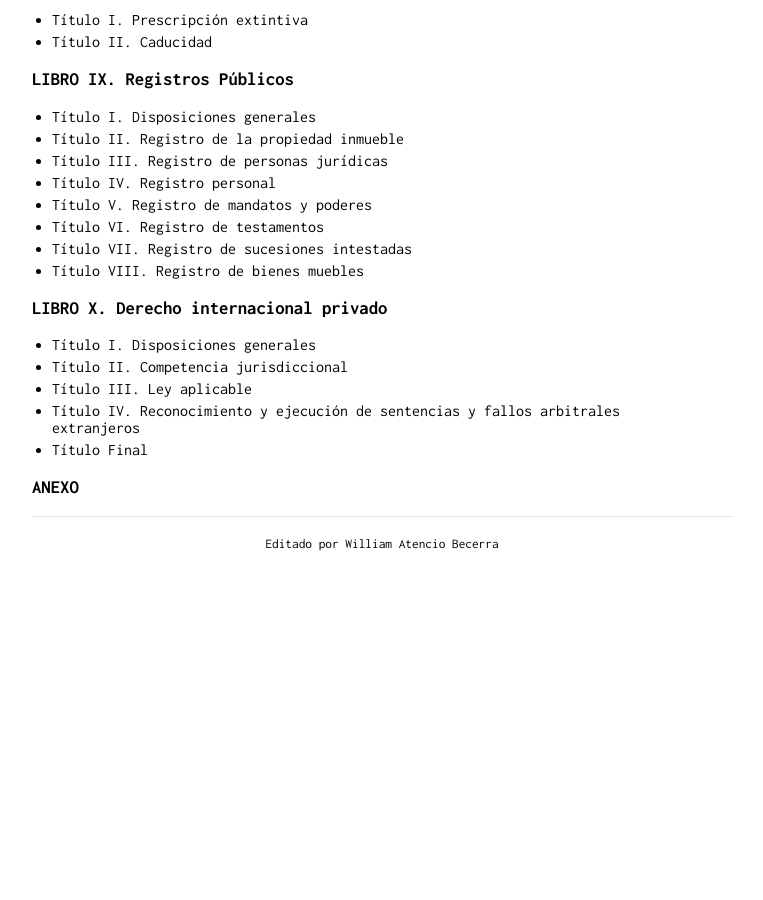
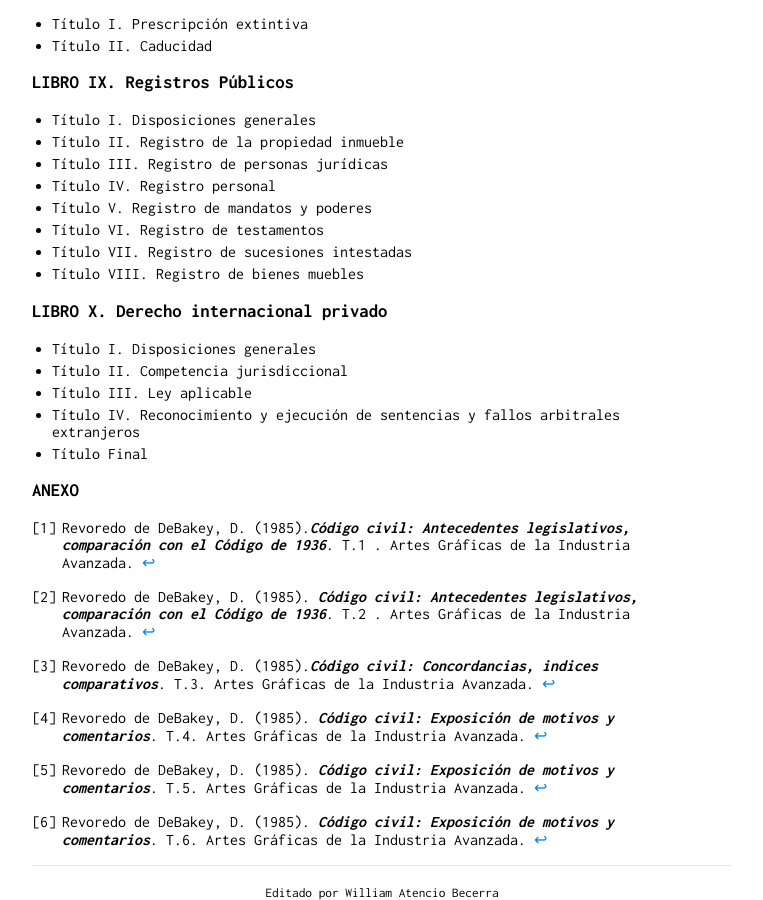
Before and after one commit to actio1680/actio1680.github.io, a Jekyll site: the page built from cc1984.md, in a window 1280 px wide and 900 px high, scrolled down 4345 px. Shown: the whole window, without its empty margins (258-1021 px from the left). Built offline with Jekyll 4.4.1, drawn with Linux system fonts in a browser that asks for light colours; our own code applies the rules of GitHub Pages for plain Markdown files; before the commit the page ends 4896 px from its top, so only the background shows below that.

Commit message:
Update cc1984.md

```diff
--- a/cc1984.md
+++ b/cc1984.md
@@ -2,7 +2,7 @@
 layout: default
 ---
 ## CÓDIGO CIVIL DEL PERÚ 1984
-Se promulgo el 24 de julio de 1984, mediante [Decreto Legislativo 295](https://github.com/actio1680/Cuerpos-legales-Peru/blob/main/Decretos-Legislativos/Decreto-Legislativo-295.md), entrando en vigencia el 14 de noviembre del mismo año.
+Se promulgo el 24 de julio de 1984, mediante [Decreto Legislativo 295](https://github.com/actio1680/Cuerpos-legales-Peru/blob/main/Decretos-Legislativos/Decreto-Legislativo-295.md), entrando en vigencia el 14 de noviembre del mismo año.[^1] [^2] [^3] [^4] [^5] [^6]
 
 ### TÍTULO PRELIMINAR
 ### LIBRO I. Derecho de las personas
@@ -196,3 +196,11 @@ Se promulgo el 24 de julio de 1984, mediante [Decreto Legislativo 295](https://g
 - Título Final
 
 ### ANEXO
+
+
+[^1]: Revoredo de DeBakey, D. (1985).***Código civil: Antecedentes legislativos, comparación con el Código de 1936***. T.1 . Artes Gráficas de la Industria Avanzada.
+[^2]: Revoredo de DeBakey, D. (1985). ***Código civil: Antecedentes legislativos, comparación con el Código de 1936***. T.2 . Artes Gráficas de la Industria Avanzada.
+[^3]: Revoredo de DeBakey, D. (1985).***Código civil: Concordancias, indices comparativos***. T.3. Artes Gráficas de la Industria Avanzada.
+[^4]: Revoredo de DeBakey, D. (1985). ***Código civil: Exposición de motivos y comentarios***. T.4. Artes Gráficas de la Industria Avanzada.
+[^5]: Revoredo de DeBakey, D. (1985). ***Código civil: Exposición de motivos y comentarios***. T.5. Artes Gráficas de la Industria Avanzada.
+[^6]: Revoredo de DeBakey, D. (1985). ***Código civil: Exposición de motivos y comentarios***. T.6. Artes Gráficas de la Industria Avanzada.
```
